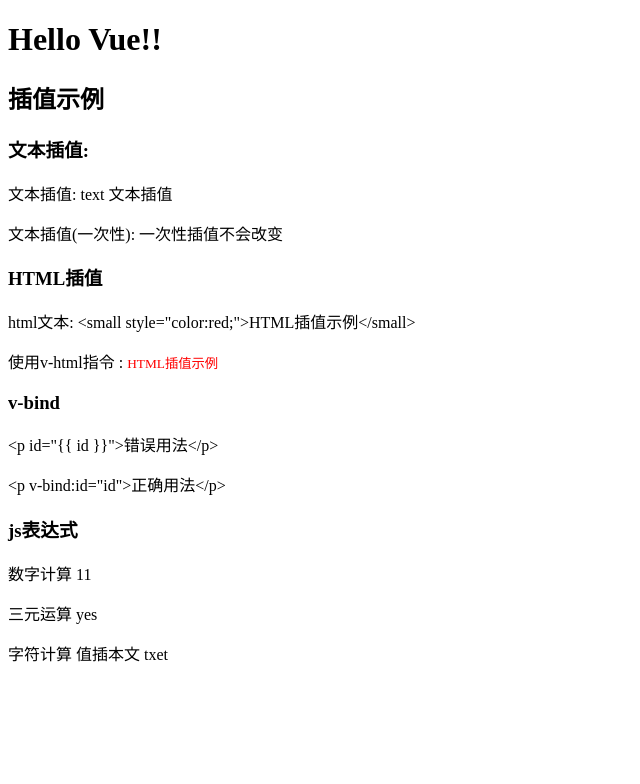
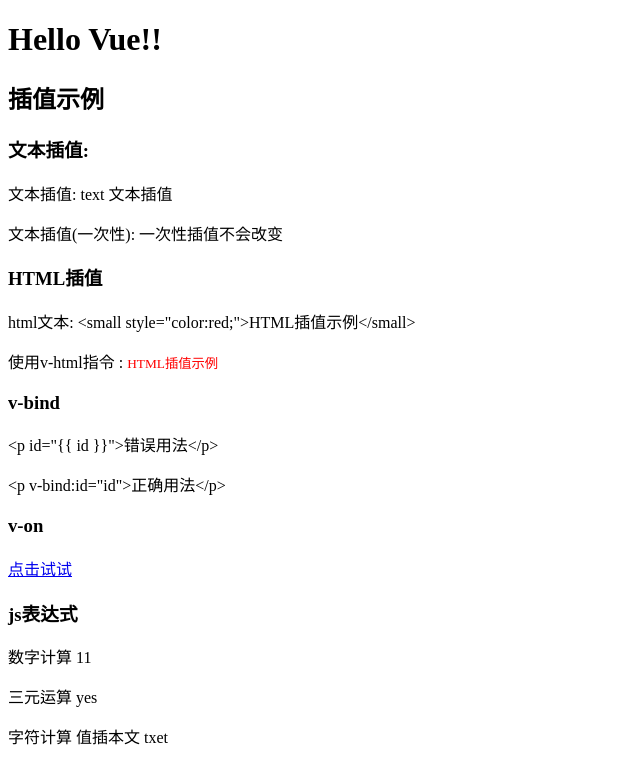
Before and after one commit to lcStudy/vue, a Vue app: page / in a window 1280 px wide. Shown: the top 784 px of the page, without its empty margins (0-640 px from the left). Built offline with nearby package versions, Linux system fonts and the light colour scheme.

Commit message:
tempalte

```diff
--- a/src/demo/template.vue
+++ b/src/demo/template.vue
@@ -17,10 +17,14 @@
     <!-- 争取用法 -->
     <p v-bind:id="id"> {{ vBindSuccess }} </p>
 
+    <h3>v-on</h3>
+    <a href="javascript:;" v-on:click="clickOn">点击试试</a>
+
     <h3>js表达式</h3>
     <p>数字计算 {{ num + 1 }}</p>
     <p>三元运算 {{ isTrue ? 'yes' : 'no'}}</p>
     <p>字符计算 {{ text.split('').reverse().join('') }} </p>
+
   </div>
 
 </template>
@@ -38,6 +42,11 @@
       num : 10,
       isTrue : true
     }
+  },
+  methods : {
+    clickOn : () => {
+      alert('v-on click test')
+    }
   }
 }
 </script>
```
Also changed, not shown: 1 other file (tests, documents, lock files or other folders).
